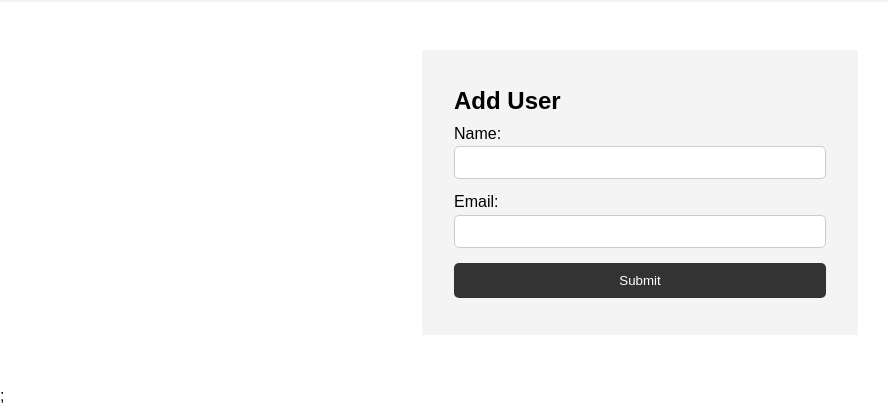
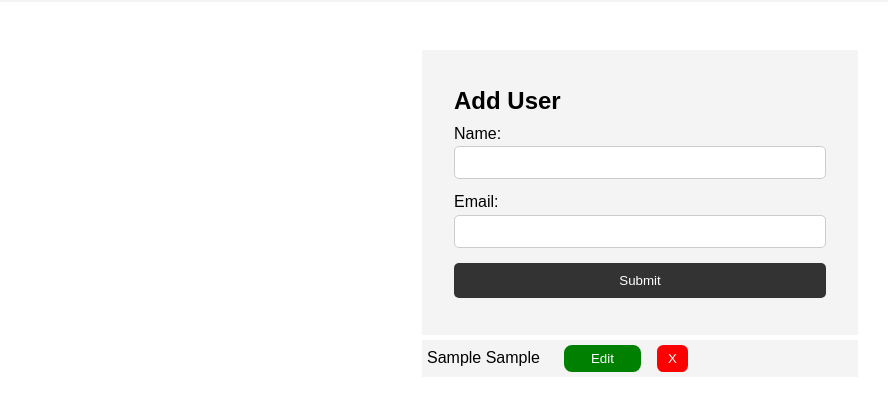
Before and after one commit to ram-9047/booking_appointment, a plain HTML site: page index.html in a window 1280 px wide. Both pictures are taken after typing "Sample", "Sample" into the empty fields and a click on the input "Submit". Shown: the part 81-492 px from the top of the page, without its empty margins (0-888 px from the left). Drawn offline with Linux system fonts and the light colour scheme.

Commit message:
TASK - 12

```diff
--- a/index.html
+++ b/index.html
@@ -28,11 +28,8 @@
 
       <ul id="users"></ul>
 
-      <!-- <ul class="items">
-        <li class="item">Item 1</li>
-        <li class="item">Item 2</li>
-        <li class="item">Item 3</li>
-      </ul> -->
+      <ul class="items">
+      </ul>
     </section>
 
     <script src="index.js"></script>
--- a/index.js
+++ b/index.js
@@ -30,6 +30,42 @@ myForm.addEventListener("submit", onSubmit);
 
 //------------------------------TASK 11 ---------------------
 
+// let userInfoList = [];
+// function onSubmit(e) {
+//   e.preventDefault();
+//   if (nameInput.value === "" || emailInput.value === "") {
+//     // alert('Please enter all fields');
+//     msg.classList.add("error");
+//     msg.innerHTML = "Please enter all fields";
+
+//     // Remove error after 3 seconds
+//     setTimeout(() => msg.remove(), 3000);
+//   } else {
+//     //create a new object
+//     let myObj = {
+//       name: nameInput.value,
+//       email: emailInput.value,
+//     };
+
+//     // push the object into global array
+//     userInfoList.push(myObj);
+
+//     // store the array in local storage
+//     localStorage.setItem("user", JSON.stringify(userInfoList));
+
+//     // print the userdata from local storage
+//     console.log(JSON.parse(localStorage.user));
+
+//     nameInput.value = "";
+//     emailInput.value = "";
+//   }
+// }
+
+//-------------------------------TASK - 12 --------------------------------->
+
+window.addEventListener("DOMContentLoaded", (e) => {
+  singleItem();
+});
 let userInfoList = [];
 function onSubmit(e) {
   e.preventDefault();
@@ -53,10 +89,43 @@ function onSubmit(e) {
     // store the array in local storage
     localStorage.setItem("user", JSON.stringify(userInfoList));
 
-    // print the userdata from local storage
-    console.log(JSON.parse(localStorage.user));
-
-    nameInput.value = "";
-    emailInput.value = "";
+    singleItem();
   }
 }
+function singleItem() {
+  let allUser = JSON.parse(localStorage.user);
+  console.log(allUser);
+  //create a single list
+  for (let i = 0; i < allUser.length; i++) {
+    var li = document.createElement("li");
+    let name = allUser[i].name;
+    let email = allUser[i].email;
+    //   console.log(name, email);
+    let editBtn = document.createElement("button");
+    editBtn.appendChild(document.createTextNode("Edit"));
+
+    editBtn.style.marginLeft = "1.5rem";
+    editBtn.style.padding = "0.2rem 1.5rem";
+    editBtn.style.color = "white";
+    editBtn.style.background = "green";
+    editBtn.style.border = "0.2rem solid green";
+    editBtn.style.borderRadius = "0.5rem";
+    let delBtn = document.createElement("button");
+    delBtn.appendChild(document.createTextNode("X"));
+    delBtn.style.marginLeft = "1rem";
+    delBtn.style.padding = "0.2rem 0.5rem";
+    delBtn.style.color = "white";
+    delBtn.style.background = "red";
+    delBtn.style.border = "0.2rem solid red";
+    delBtn.style.borderRadius = "0.4rem";
+
+    li.innerHTML = `${name} ${email}`;
+    li.appendChild(editBtn);
+    li.appendChild(delBtn);
+  }
+  let list = document.querySelector(".items");
+  list.appendChild(li);
+
+  nameInput.value = "";
+  emailInput.value = "";
+}
```
